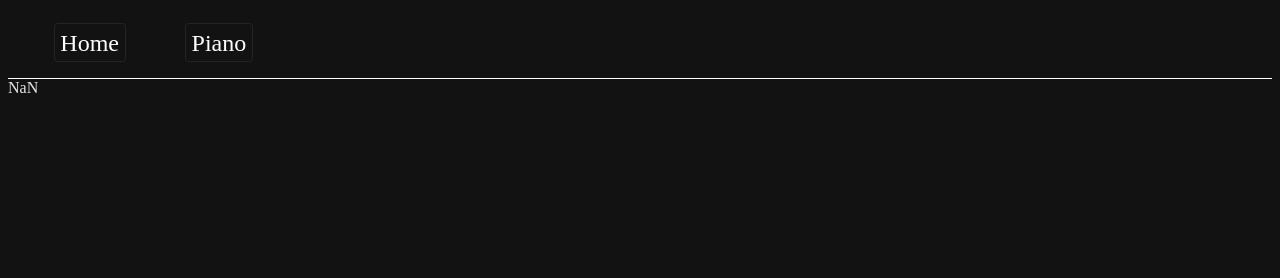
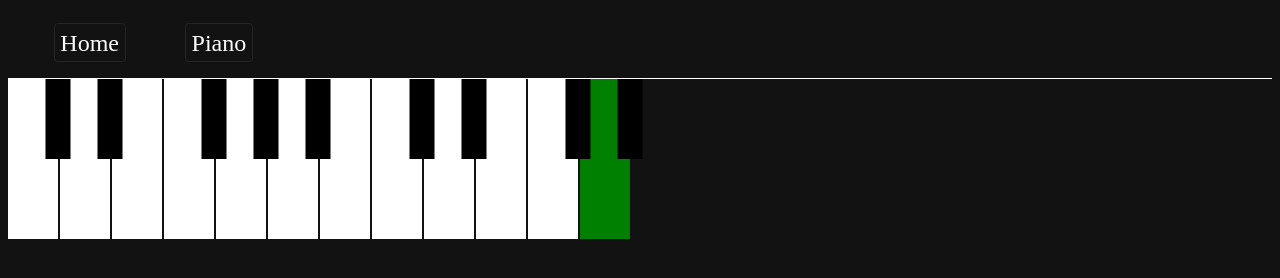
Before and after one commit to Ortley/ortley.github.io, a plain HTML site: page piano.html in a window 1280 px wide. Drawn offline with Linux system fonts and the light colour scheme; a web font is replaced by a local one.

Commit message:
The visuals are there but I can't seem to get it to add the hover class

```diff
--- a/main.css
+++ b/main.css
@@ -33,6 +33,13 @@
 	--color-container: hsl(0, 0%, 14%);
 	--color-container-border-active: hsl(0, 0%, 80%);
 	--color-container-border-inactive: hsl(0, 0%, 14%);
+
+
+	--tone-key-width: 50px;
+	--semitone-key-width: calc(var(--tone-key-width) / 2);
+
+	--tone-key-height: 20vh;
+	--semitone-key-height: calc(var(--tone-key-height) / 2);
 }
 
 @font-face {
@@ -110,3 +117,47 @@ html {
 	background-color: var(--color-container);
 	border-color: var(--color-container-border-active);
 }
+
+
+.piano-container {
+	display: grid;
+}
+
+.piano-tone {
+	display: flex;
+	grid-row: 1;
+	grid-column: 1;
+	gap: 2px;
+	flex-direction: row;
+}
+
+.piano-semitone {
+	display: flex;
+	grid-row: 1;
+	grid-column: 1;
+	gap: calc(var(--tone-key-width) - var(--semitone-key-width) + 2px);
+	flex-direction: row;
+}
+
+.tone-key {
+	width: var(--tone-key-width);
+	height: var(--tone-key-height);
+	background-color: rgb(255, 255, 255);
+	transition: all 0.2s linear;
+}
+
+.semitone-key {
+	width: var(--semitone-key-width);
+	height: var(--semitone-key-height);
+	background-color: black;
+	transform: translateX(150%);
+	transition: all 0.2s linear;
+}
+
+.placeholder-key {
+	background-color: #0000;
+}
+
+.hover {
+	background-color: green;
+}
--- a/scripts/piano_player.js
+++ b/scripts/piano_player.js
@@ -1,13 +1,28 @@
-let toneKey = '<div class="tone-key"></div>';
+const toneKeyHTML = '<div class="tone-key"></div>';
+const semitoneKeyHTML = '<div class="semitone-key"></div>';
+const placeholderSemitoneKeyHTML = '<div class="semitone-key placeholder-key"></div>';
 
 window.addEventListener("DOMContentLoaded", function () {
-	let keyHtml = "<p>Hello World!</p>";
 	let container = document.getElementById("pianoContainer");
 	let toneContainer = document.getElementById("pianoTone");
 	let semitoneContainer = document.getElementById("pianoSemitone");
 
-	toneContainer.innerHTML += toneKey;
-	semitoneContainer.innerHTML = +toneKey;
+	for(n=0; n < 12; n++) {
+		toneContainer.innerHTML += toneKeyHTML;
+		let addedElement = toneContainer.lastElementChild;
 
-	console.log(container.childNodes);
+		addedElement.addEventListener("mouseover", function() {
+			console.log("ok");
+			document.getElementById("pianoTone").innerHTML = "";
+		})
+		if ((n % 7) == 2 || (n % 7) == 6){
+			semitoneContainer.innerHTML += placeholderSemitoneKeyHTML;
+		}
+		else {
+			semitoneContainer.innerHTML += semitoneKeyHTML;
+		}
+	}
+
+	toneContainer.lastElementChild.classList.add("hover");
+	toneContainer.lastElementChild.addEventListener("mouseover", function() {console.log("ok")});
 });
```
